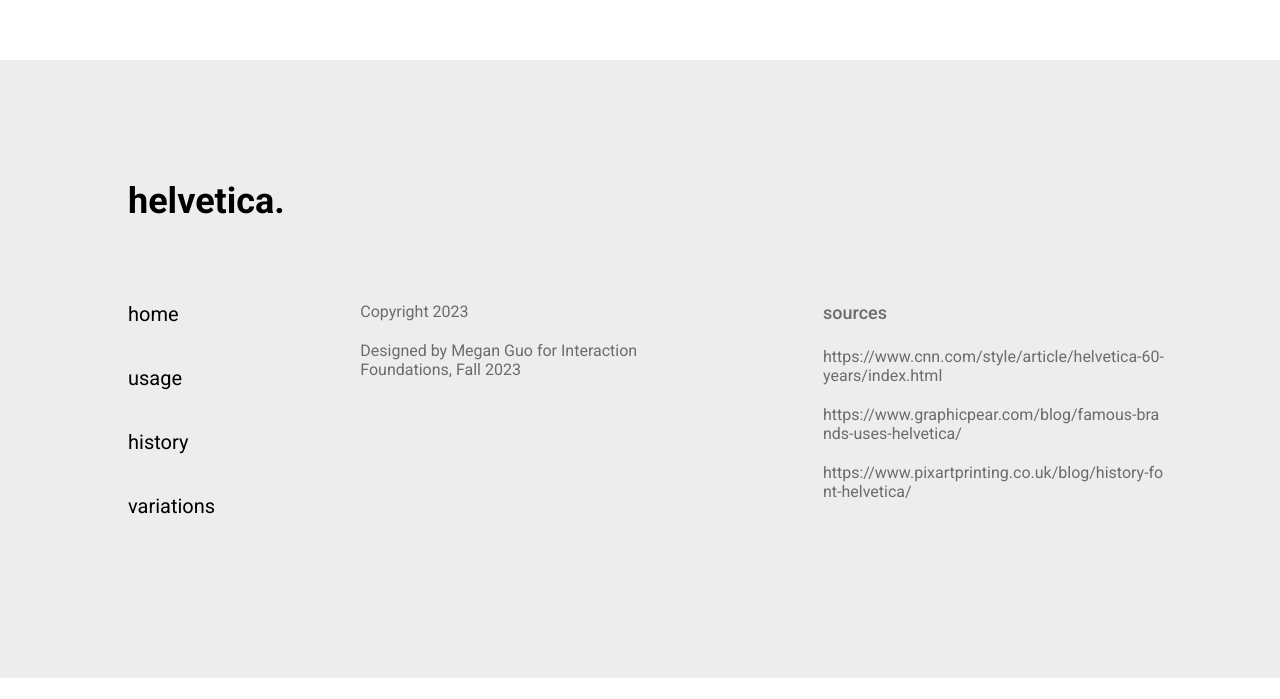
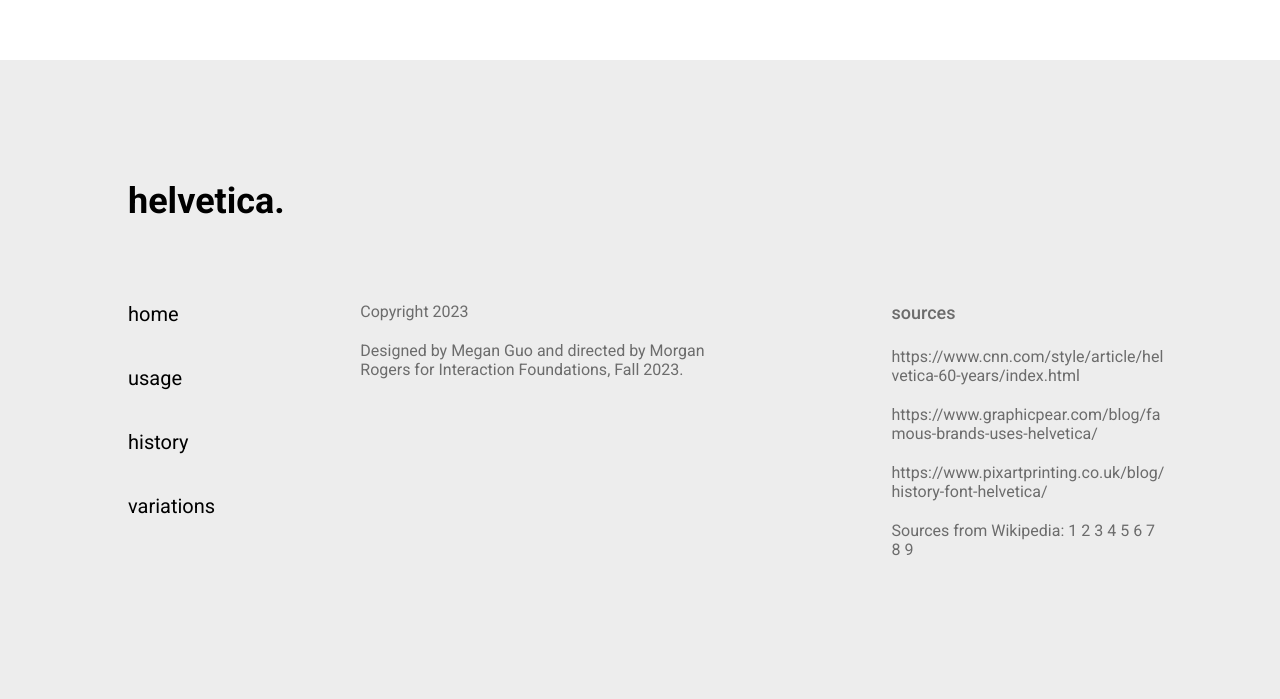
Before and after one commit to guomeganz/iffall2023, a plain HTML site: page microsite/final/pages/usage.html in a window 1280 px wide. Shown: the part 5296-5995 px from the top of the page. Before the commit the page ends 5974 px from the top, so only its background shows below. Drawn offline with Linux system fonts and the light colour scheme.

Commit message:
recommit- links added

```diff
--- a/microsite/final/css/styles.css
+++ b/microsite/final/css/styles.css
@@ -159,6 +159,10 @@ footer {
     background-color: #EDEDED;
     padding-left: 10%;
     font-size: 20px;
+}
+
+footer a:hover {
+    text-decoration: underline;
 }
 
 h5 {
@@ -886,7 +890,7 @@ h5 {
     }
 
     #half-logo {
-        display: block;
+        display: inline-block;
     }
 
     /* lufthansa style */
--- a/microsite/final/pages/usage.html
+++ b/microsite/final/pages/usage.html
@@ -106,9 +106,7 @@
                     </div>
                 </li>
                 <li class="toyota right-aligned">
-                    <div class="usage-image">
-                        <!-- <img src="../images/toyota-photo.jpg"> -->
-                    </div>
+                    <div class="usage-image"></div>
                     <div class="usage-content large">
                         <img src="../images/toyota-logo-2.png" id="half-logo">
                         <img src="../images/toyota-logo.png" id="full-logo" >
@@ -136,7 +134,7 @@
                 </div>
                 <div class="copyright grey">
                     <p>Copyright 2023</p>
-                    <p>Designed by Megan Guo for Interaction Foundations, Fall 2023</p>
+                    <p>Designed by Megan Guo and directed by Morgan Rogers for Interaction Foundations, Fall 2023.</p>
                 </div>
                 <div class="sources grey">
 
@@ -151,6 +149,18 @@
                     <p>
                         <a href="https://www.pixartprinting.co.uk/blog/history-font-helvetica/" target="_blank">https://www.pixartprinting.co.uk/blog/history-font-helvetica/</a>
                     </p>
+                    <p>
+                        Sources from Wikipedia:
+                        <a href="https://en.wikipedia.org/wiki/American_Apparel" target="_blank">1</a>
+                        <a href="https://en.wikipedia.org/wiki/Harley-Davidson" target="_blank">2</a>
+                        <a href="https://en.wikipedia.org/wiki/Oral-B" target="_blank">3</a>
+                        <a href="https://en.wikipedia.org/wiki/Knoll,_Inc." target="_blank">4</a>
+                        <a href="https://en.wikipedia.org/wiki/Target_Corporation" target="_blank">5</a>
+                        <a href="https://en.wikipedia.org/wiki/BMW" target="_blank">6</a>
+                        <a href="https://en.wikipedia.org/wiki/Lufthansa" target="_blank">7</a>
+                        <a href="https://en.wikipedia.org/wiki/Panasonic" target="_blank">8</a>
+                        <a href="https://en.wikipedia.org/wiki/Toyota" target="_blank">9</a>
+                    </p>
                 </div>
             </div>
         </footer>
```
Also changed, not shown: microsite/final/index.html (+13 -1 lines), microsite/final/pages/history.html (+13 -1 lines), microsite/final/pages/variations.html (+13 -1 lines).
